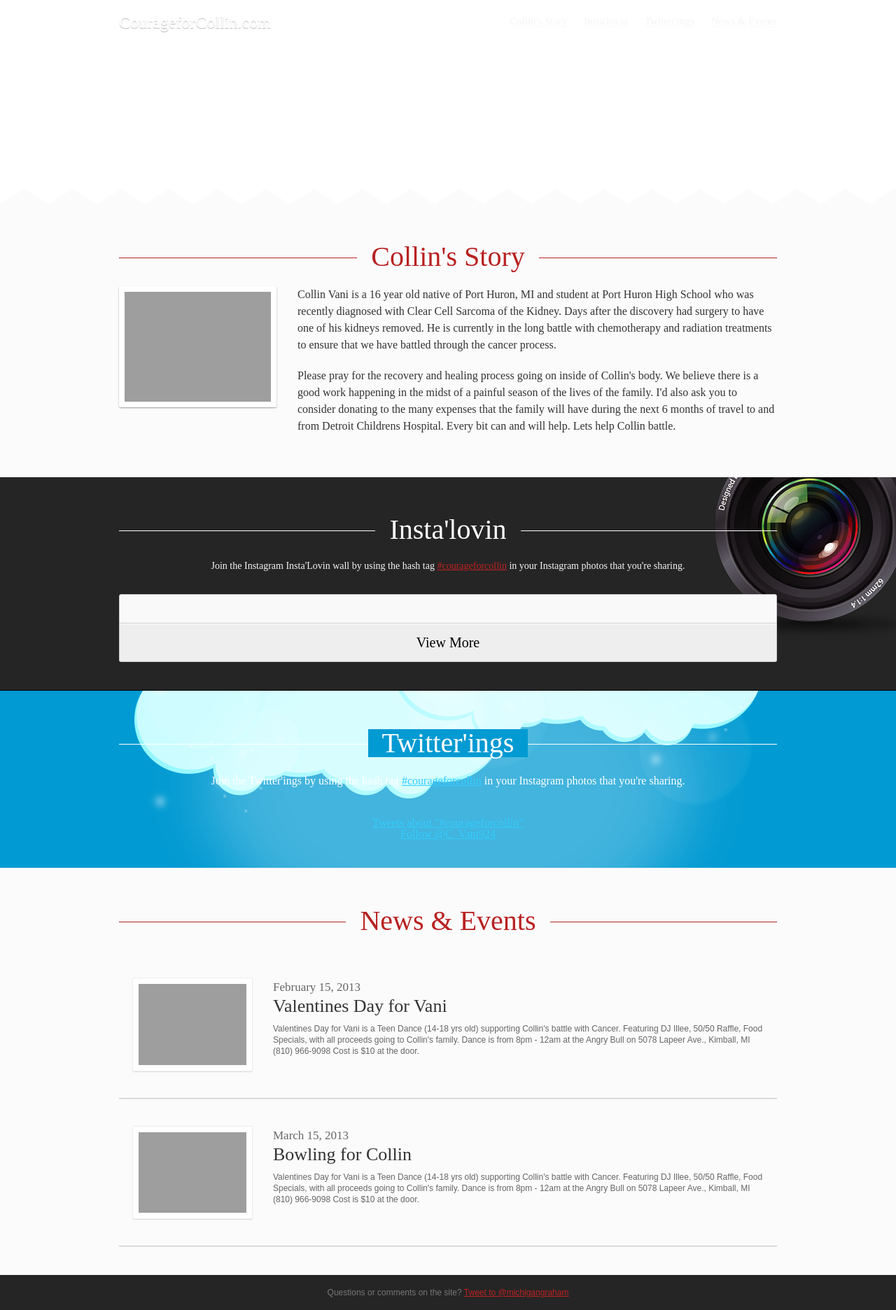
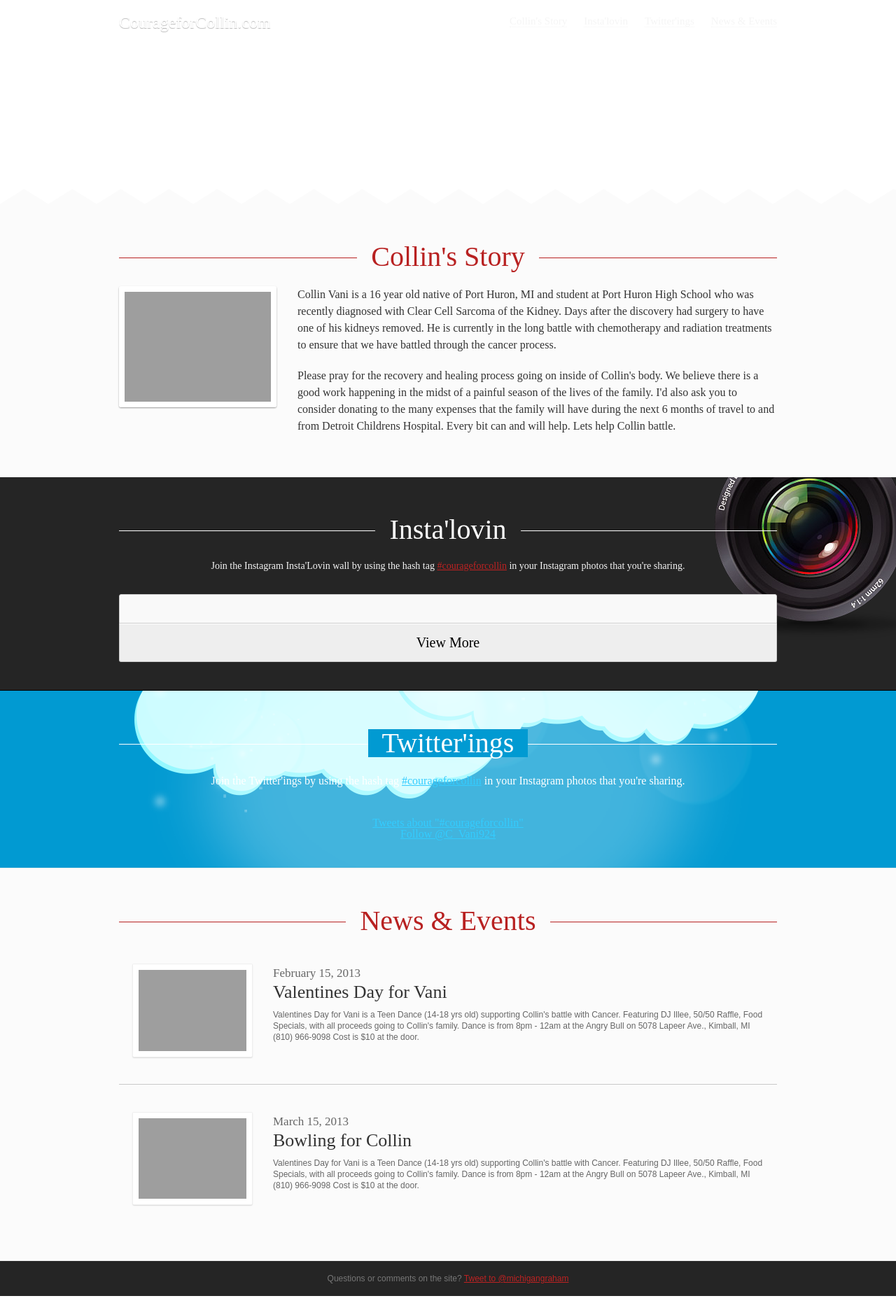
Before and after one commit to mattgraham/courageforcollin.com, a PHP site: page / in a window 1280 px wide. Shown: the whole page at 70% size. Run offline with PHP 8.4, Linux system fonts and the light colour scheme; some libraries are stand-ins or nearby versions; grey boxes are pictures that could not be loaded.

Commit message:
go live ready

```diff
--- a/sass/screen.scss
+++ b/sass/screen.scss
@@ -329,9 +329,8 @@ h2 {
 		line-height: 16px;
 		font-family: Arial;
 		color: #666;
-		margin-top: 20px;
 		display: inline-block;
-		@include box-shadow(inset 0 -1px 0px rgba(0,0,0,.2), 0 1px 0 rgba(0,0,0,.05));
+
 		.date {
 	 		font-family: "adelle",serif;
 			color: #666;
@@ -359,6 +358,11 @@ h2 {
 			@include border-radius(1px);
 			@include box-shadow(0 0 0 1px #efefef, 0 1px 2px rgba(0,0,0,.4));
 		}
+	}
+
+	section + section {
+		@include box-shadow(0 -1px 0px rgba(0,0,0,.2), 0 0px 0 #fff);
+		padding-top: 40px;
 	}
 }
 
@@ -413,19 +417,47 @@ and (max-device-width : 480px) {
 	}
 
 	#story {
+		padding: 10px 0;
+
+		h2 {
+			font-size: 28px;
+		}
+
 		img {
 			width: 100%;
 		}
 	}
 
-	#instalovin .instagram img {
+	#instalovin {
+		padding: 10px 0;
+
+		h2 {
+			font-size: 28px;
+		}
+
+	 .instagram img {
 			width: 100%;
 			margin-bottom: 1px;
 			float: none;
 			display: block;
 		}
+	}
+
+	#twitterigs {
+		padding: 10px 0;
+
+		h2 {
+			font-size: 28px;
+		}
+	}
 
 	#news {
+		padding: 10px 0;
+
+		h2 {
+			font-size: 28px;
+		}
+
 		section {
 			max-width: 100%;
 
--- a/stylesheets/screen.css
+++ b/stylesheets/screen.css
@@ -392,11 +392,7 @@ h2.blue {
   line-height: 16px;
   font-family: Arial;
   color: #666;
-  margin-top: 20px;
   display: inline-block;
-  -webkit-box-shadow: inset 0 -1px 0px rgba(0, 0, 0, 0.2), 0 1px 0 rgba(0, 0, 0, 0.05);
-  -moz-box-shadow: inset 0 -1px 0px rgba(0, 0, 0, 0.2), 0 1px 0 rgba(0, 0, 0, 0.05);
-  box-shadow: inset 0 -1px 0px rgba(0, 0, 0, 0.2), 0 1px 0 rgba(0, 0, 0, 0.05);
 }
 #news section .date {
   font-family: "adelle",serif;
@@ -428,6 +424,12 @@ h2.blue {
   -webkit-box-shadow: 0 0 0 1px #efefef, 0 1px 2px rgba(0, 0, 0, 0.4);
   -moz-box-shadow: 0 0 0 1px #efefef, 0 1px 2px rgba(0, 0, 0, 0.4);
   box-shadow: 0 0 0 1px #efefef, 0 1px 2px rgba(0, 0, 0, 0.4);
+}
+#news section + section {
+  -webkit-box-shadow: 0 -1px 0px rgba(0, 0, 0, 0.2), 0 0px 0 white;
+  -moz-box-shadow: 0 -1px 0px rgba(0, 0, 0, 0.2), 0 0px 0 white;
+  box-shadow: 0 -1px 0px rgba(0, 0, 0, 0.2), 0 0px 0 white;
+  padding-top: 40px;
 }
 
 #footer {
@@ -474,10 +476,22 @@ h2.blue {
     top: -15px;
   }
 
+  #story {
+    padding: 10px 0;
+  }
+  #story h2 {
+    font-size: 28px;
+  }
   #story img {
     width: 100%;
   }
 
+  #instalovin {
+    padding: 10px 0;
+  }
+  #instalovin h2 {
+    font-size: 28px;
+  }
   #instalovin .instagram img {
     width: 100%;
     margin-bottom: 1px;
@@ -485,6 +499,19 @@ h2.blue {
     display: block;
   }
 
+  #twitterigs {
+    padding: 10px 0;
+  }
+  #twitterigs h2 {
+    font-size: 28px;
+  }
+
+  #news {
+    padding: 10px 0;
+  }
+  #news h2 {
+    font-size: 28px;
+  }
   #news section {
     max-width: 100%;
   }
```
Also changed, not shown: codekit-config.json (+48 -48 lines). Lines whose indentation alone changed are shown as unchanged.
